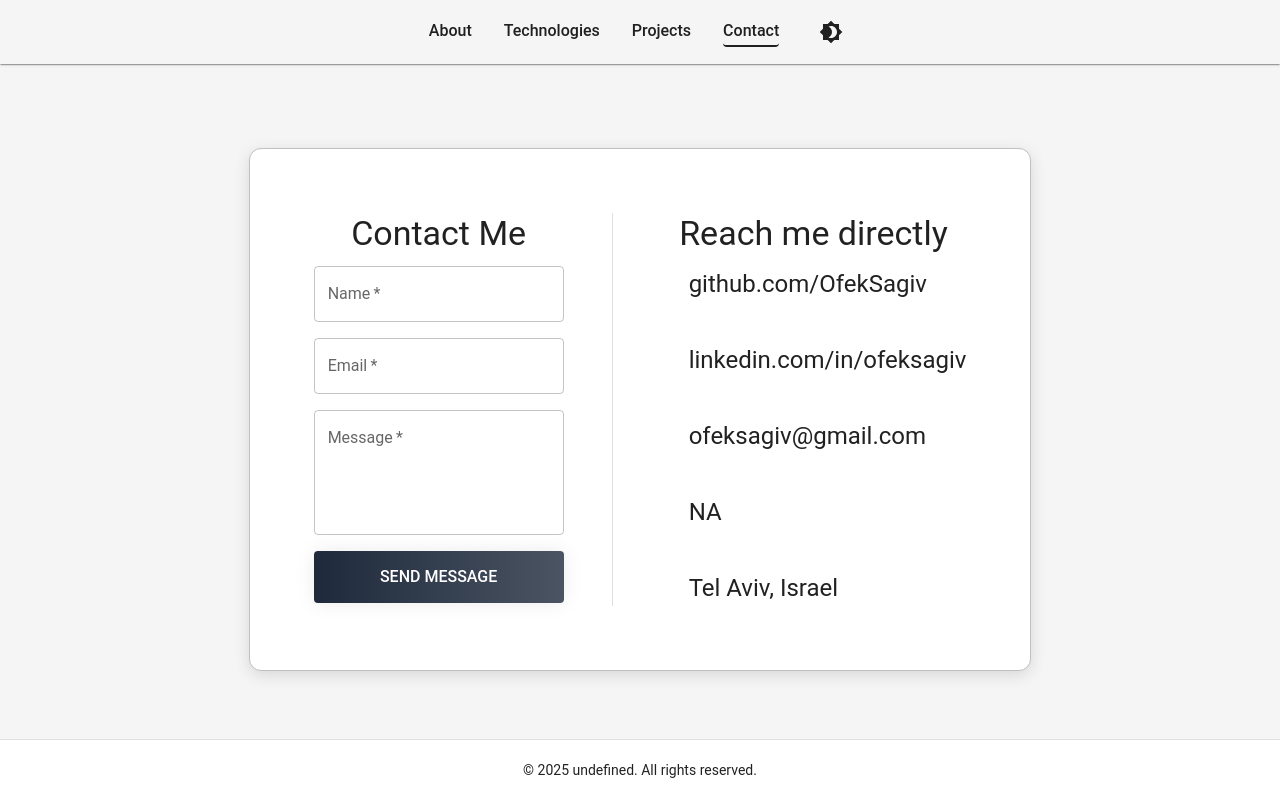
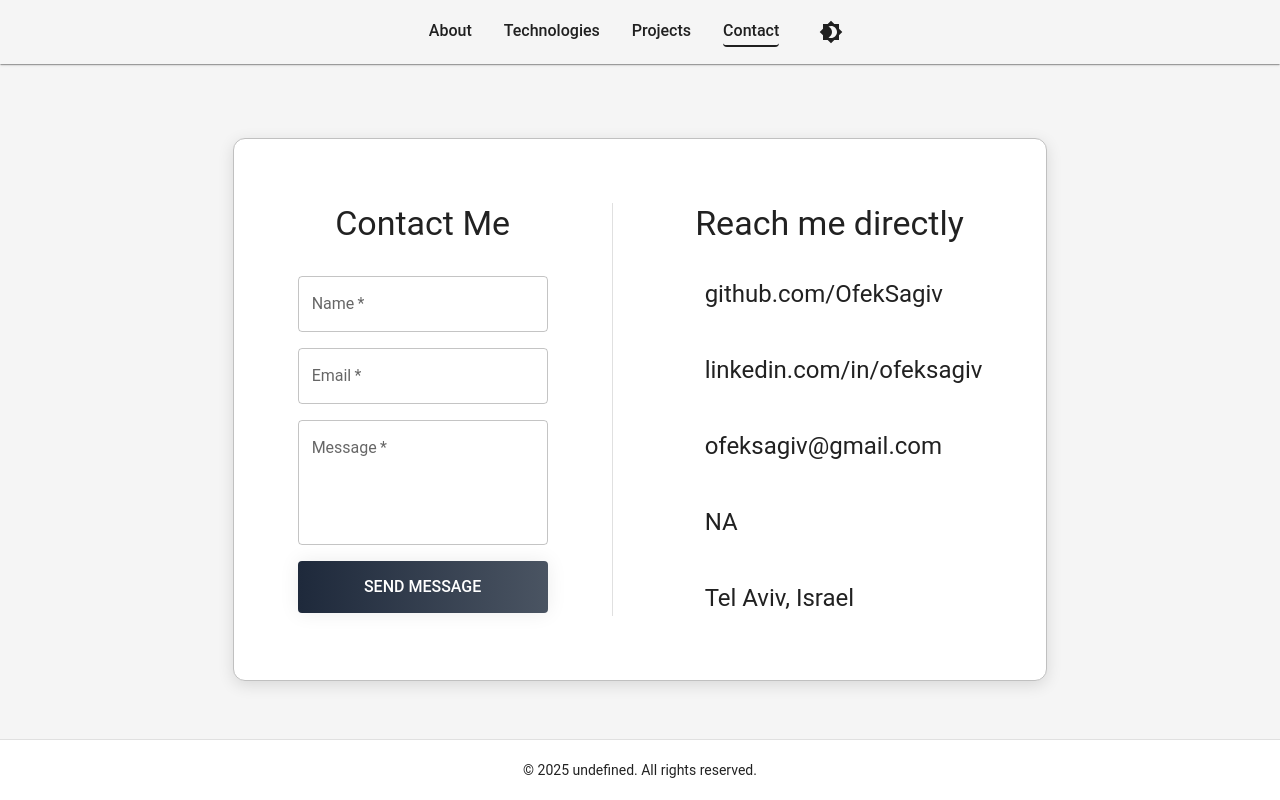
Before and after one commit to OfekSagiv/portfolio-page-spa, a React (Vite) app: page / in a window 1280 px wide. Both pictures are taken after a click on the button "Contact". Built offline with nearby package versions, Linux system fonts and the light colour scheme; some icons are missing.

Commit message:
Apply consistent styling for section titles with shared margin and alignment

```diff
--- a/src/components/contact/Contact.jsx
+++ b/src/components/contact/Contact.jsx
@@ -12,11 +12,11 @@ const Contact = () => {
 
     return (
         <ContactContainer>
-            <Box>
+            <Box sx={{flex: 1}}>
                 <ContactForm formRef={formRef} handleSubmit={handleSubmit}/>
             </Box>
             <ResponsiveDivider/>
-            <Box sx={{flex: 1, display: "flex", flexDirection: "column"}}>
+            <Box sx={{flex: 1}}>
                 <ContactDetails/>
             </Box>
             </ContactContainer>
--- a/src/components/contact/ContactDetails.jsx
+++ b/src/components/contact/ContactDetails.jsx
@@ -3,12 +3,13 @@ import {Stack, Typography} from "@mui/material";
 import SocialLinks from "./SocialLinks.jsx";
 import {SECTION_TITLES} from "../../constants/messages.js";
 import {SOCIAL_LINKS} from "../../constants/contactRows.js";
+import {StyledContactTitle} from "./contact.styles.js";
 
 
 const ContactDetails = () => {
     return (
         <>
-            <Typography align={"center"} variant="h4" gutterBottom noWrap>{SECTION_TITLES.CONTACT}</Typography>
+            <StyledContactTitle variant="h4" gutterBottom noWrap>{SECTION_TITLES.CONTACT}</StyledContactTitle>
             <Stack spacing={5}>
                 {SOCIAL_LINKS.map(({ icon, text, href }, i) => (
                     <SocialLinks key={i} icon={icon} text={text} href={href} />
--- a/src/components/contact/ContactForm.jsx
+++ b/src/components/contact/ContactForm.jsx
@@ -1,14 +1,13 @@
 import React from "react";
 import {Stack, TextField, Typography} from "@mui/material";
 import {StyledButtonFull} from "../shared/button/PrimaryButton.styles.js";
+import {StyledContactTitle} from "./contact.styles.js";
 
 
 const ContactForm = ({formRef, handleSubmit}) => {
     return (
         <>
-            <Typography align="center" variant="h4" gutterBottom>
-                Contact Me
-            </Typography>
+            <StyledContactTitle variant="h4" gutterBottom noWrap>Contact Me</StyledContactTitle>
             <form ref={formRef} onSubmit={handleSubmit}>
                 <Stack spacing={2}>
                     <TextField name="name" label="Name" type="text" fullWidth required />
--- a/src/components/contact/contact.styles.js
+++ b/src/components/contact/contact.styles.js
@@ -1,12 +1,15 @@
-import {Box} from "@mui/material";
+import {Box, Typography} from "@mui/material";
 import {styled} from "@mui/material/styles";
 
 export const ContactContainer = styled(Box)(({ theme }) => ({
     display: "flex",
-    gap: theme.spacing(4),
     flexDirection: "row",
-
     [theme.breakpoints.down("md")]: {
         flexDirection: "column",
     },
 }));
+
+export const StyledContactTitle = styled(Typography)(({ theme }) => ({
+    textAlign: "center",
+    marginBottom: theme.spacing(4),
+}));
--- a/src/components/shared/divider/ResponsiveDivider.styles.js
+++ b/src/components/shared/divider/ResponsiveDivider.styles.js
@@ -17,7 +17,7 @@ export const StyledDivider = styled(Divider)(({ theme }) => ({
     margin: theme.spacing(2, 0),
 
     [theme.breakpoints.up("md")]: {
-        margin: theme.spacing(0, 2),
+        margin: theme.spacing(0, 8),
         height: "auto",
         alignSelf: "stretch",
         borderLeftWidth: 1,
@@ -28,5 +28,6 @@ export const StyledDivider = styled(Divider)(({ theme }) => ({
         width: "100%",
         borderTopWidth: 1,
         borderBottomWidth: 0,
+        margin: theme.spacing(6, 0),
     },
 }));
```
